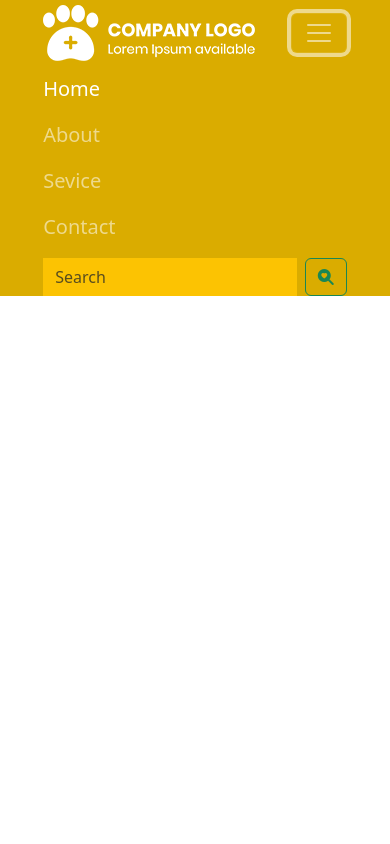
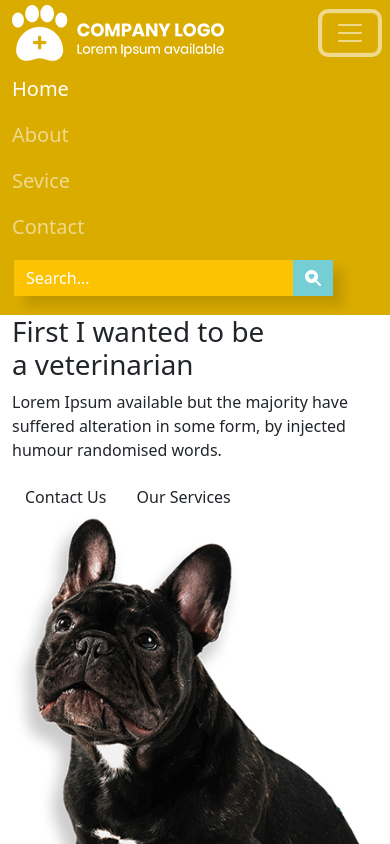
Before and after one commit to Mohit-netizen/HappyTails, a plain HTML site: page index.html in a window 390 px wide. Both pictures are taken after a click on the button "Toggle navigation". Shown: the top 844 px of the page. Drawn offline with nearby package versions, Linux system fonts and the light colour scheme.

Commit message:
<!-- navbar -->

```diff
--- a/css/style.css
+++ b/css/style.css
@@ -1,7 +1,7 @@
 #nav{
     background-color: #daac00;
+    padding: 1% 8%;
 
-    padding: 0 8%;
 }
 .navbar-dark {
     color: rgb(255, 255, 255);
@@ -14,10 +14,35 @@
     color: white;
     border: 0px;
     border-radius: 0;
+    position: relative;
+    left: 47px;
+    box-shadow: 11px 10px 11px 0px #04040421;
+}
 
+#searchbox::placeholder{
+    color:white
+
+}
+
+#searchbtn{
+    position: relative;
+    z-index: 99;
+    background-color: #75ced3;
+    color: white;
+    border: 0;
+    border-radius: 0;
 
 
 }
-#searchbtn{
+@media only screen and (max-width: 992px){
+    #searchform{
+        margin-bottom: 19px;
+        margin-top: 10px;
+        position: relative;
+        left: -45px;
+    }
+    #nav{
+    padding: 0 0 ;
+    }
 
 }
--- a/index.html
+++ b/index.html
@@ -35,14 +35,35 @@
               </li>
 
             </ul>
-            <form class="d-flex" role="search">
-              <input class="form-control me-2" type="search" placeholder="Search" aria-label="Search" id="searchbox">
+            <form class="d-flex" role="search" id="searchform">
+              <input class="form-control me-2" type="search" placeholder="Search..." aria-label="Search" id="searchbox">
               <button class="btn btn-outline-success"  type="submit" id="searchbtn"><i class="bi bi-search-heart-fill "></i></button>
             </form>
           </div>
         </div>
       </nav>
+      <!-- container fluid -->
+       <div class="container-fluid">
 
+        <!-- banner -->
+         <div class="row justify-content-center" id="banner">
+          <div class="col-md-6" id="bannertext">
+            <h1>First I wanted to be <br> a veterinarian</h1>
+            <p>Lorem Ipsum available but the majority have <br> suffered alteration in some form, by injected <br> humour randomised words.</p>
+              <button type="button" class="btn" id="banner-btn-1">Contact Us</button>
+              <button type="button" class="btn" id="banner-btn-2">Our Services</button>
+
+          </div>
+          <div class="col-md-4" id="bannerimg">
+            <img src="/images/dog.png" alt="" class="img-fluid">
+          </div>
+         </div>
+
+
+
+
+
+       </div>
 
 
 
```
Also changed, not shown: images/dog.png (added).
